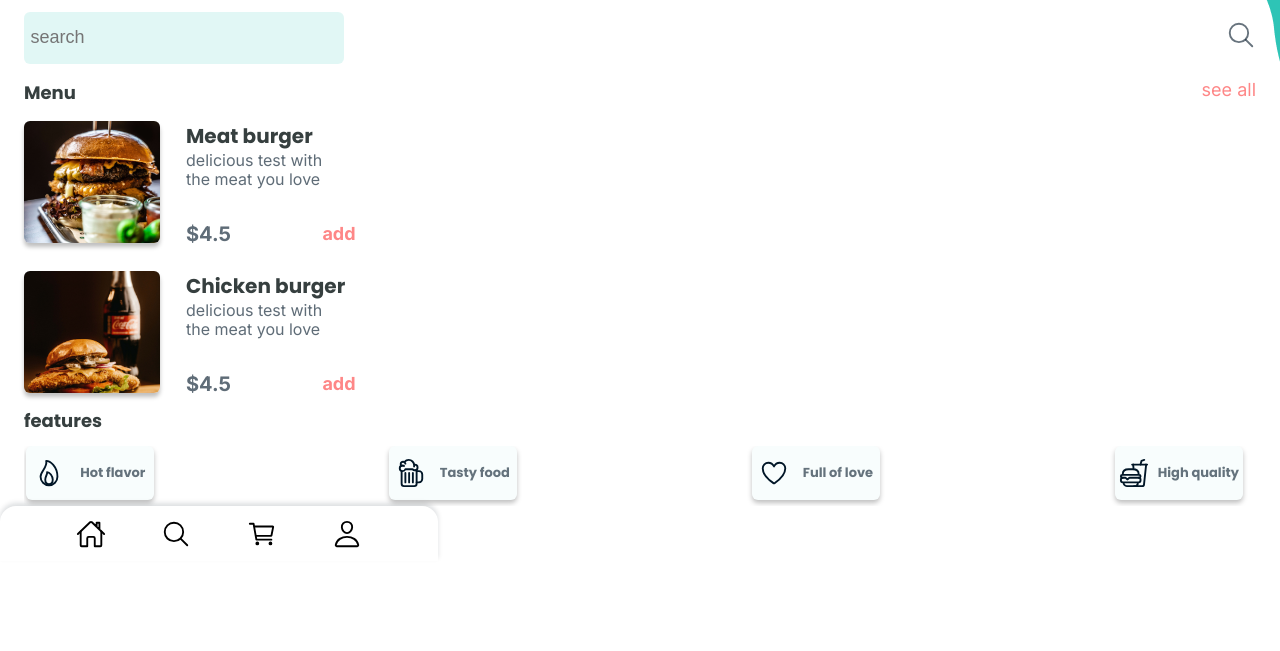
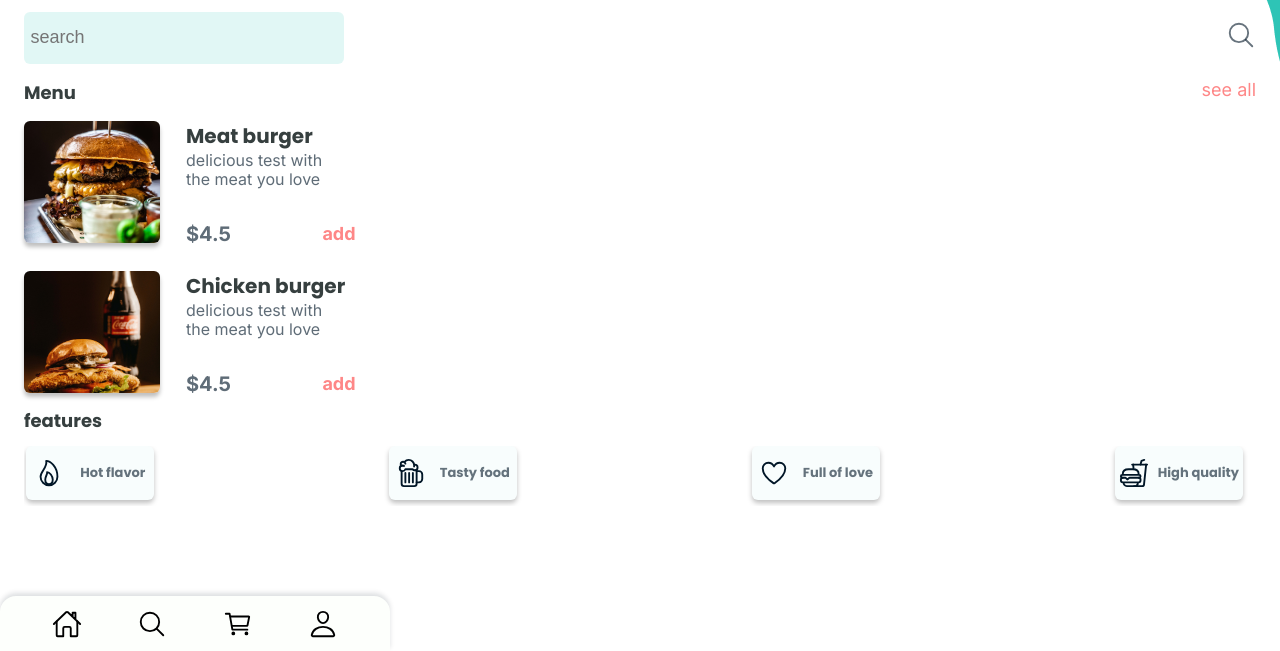
Before and after one commit to Omrankabo/Lolo-site, a plain HTML site: page index.html in a window 1280 px wide. Shown: the part 149-800 px from the top of the page. Drawn offline with nearby package versions, Linux system fonts and the light colour scheme.

Commit message:
Add files via upload

```diff
--- a/index.html
+++ b/index.html
@@ -104,7 +104,7 @@
         </div>
     </main>
     <!-- footer -->
-    <div class="footerNav">
+    <div class="footerNav pos">
         <div class="fncontainer">
 
             <a href="#"> <ion-icon name="home-outline" class="fotimg actives"></ion-icon> </a>
```
